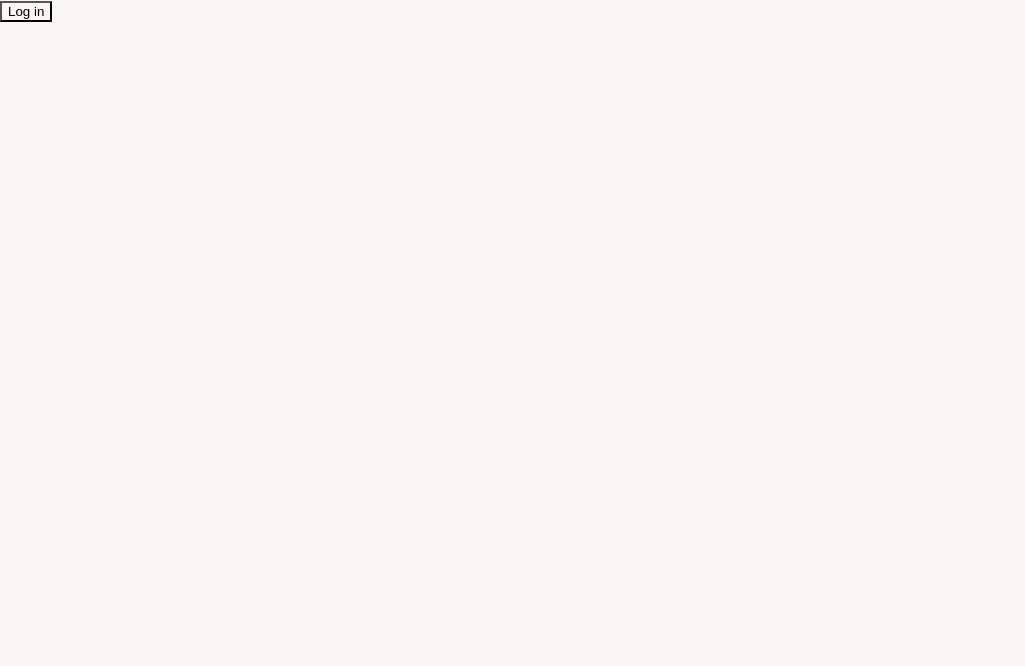
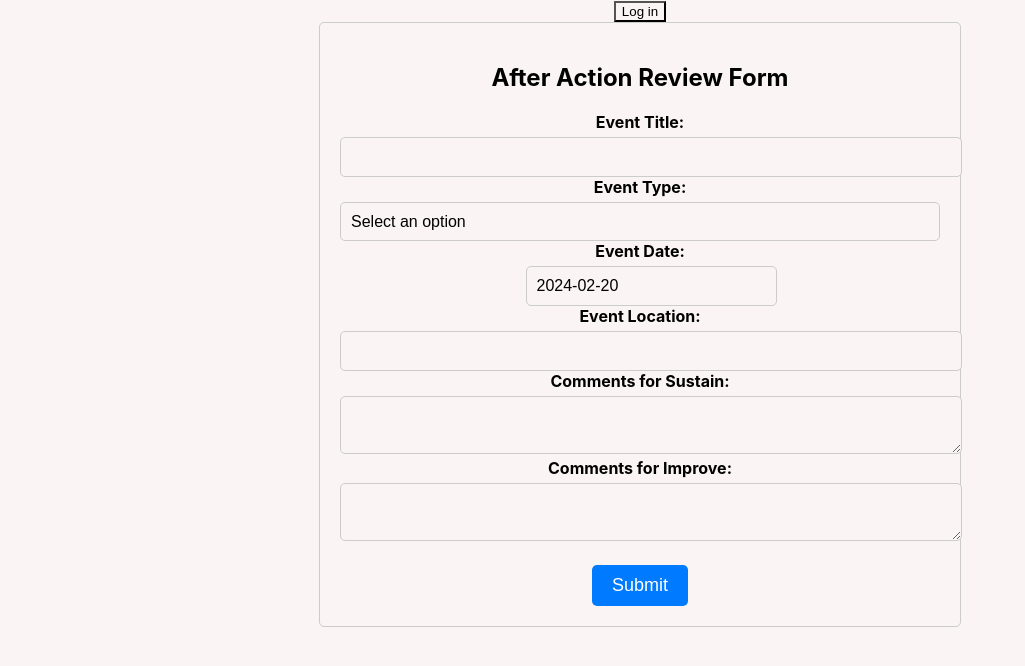
Before and after one commit to WalkerB20/Lessons-Learned-Central, a React (Create React App) app in the folder Client/: page /aar in a window 1280 px wide. Shown: the top 666 px of the page, without its empty margins (0-1025 px from the left). Built offline with nearby package versions, Linux system fonts and the light colour scheme.

Commit message:
21FEB commit with AARComponent built out. Additional CSS and functionality needed.

```diff
--- a/Client/package.json
+++ b/Client/package.json
@@ -9,7 +9,9 @@
     "@testing-library/user-event": "^13.5.0",
     "docker": "^1.0.0",
     "react": "^18.2.0",
+    "react-datepicker": "^6.1.0",
     "react-dom": "^18.2.0",
+    "react-icons": "^5.0.1",
     "react-router-dom": "^6.22.1",
     "react-scripts": "^5.0.1",
     "web-vitals": "^2.1.4"
--- a/Client/src/App.js
+++ b/Client/src/App.js
@@ -1,26 +1,24 @@
 
+import { BrowserRouter as Router, Routes, Route } from 'react-router-dom';
 import './components/styles/App.css';
 // import Footer from './components/Footer';
 // import Navbar from './components/Navbar';
-
 // import Home from './components/Home';
+import AARComponent from './components/AARComponent';
 import NavbarLogin from './components/NavbarLogin';
 import './components/styles/App.css';
+import Home from './components/Home';
 
-function App() {
+export default function App() {
   return (
-    <>
-    <NavbarLogin />
-    <div className="App">
-      {/* <Navbar /> */}
-      <header className="App-header">
-        {/* <Home /> */}
-      </header>
-      {/* <Footer /> */}
-
-    </div>
-        </>
+    <Router>
+      <div className="App">
+        <NavbarLogin />
+          <Routes>
+            <Route path="/aar" element={<AARComponent />} />
+            <Route exact path="/" element={<Home />} />
+          </Routes>
+      </div>
+    </Router>
   );
 }
-
-export default App;
--- a/Client/src/components/AARComponent/index.jsx
+++ b/Client/src/components/AARComponent/index.jsx
@@ -1,14 +1,228 @@
+import React, { useState } from 'react';
+import DatePicker from 'react-datepicker';
+import 'react-datepicker/dist/react-datepicker.css';
+import styles from '../styles/AARComponent.css';
 
-const AARComponent = () => {
+export default function AARComponent() {
+  const [formData, setFormData] = useState({
+    eventTitle: '',
+    eventType: '',
+    eventLocation: '',
+    commentsSustain: '',
+    commentsImprove: '',
+    additionalOptions: '',//needed for the extra input field
+    eventDate: new Date()//for the calendar
+  });
+
+  const handleChange = (e) => {
+    console.log('handleChange called');//console to debug
+    const { name, value } = e.target;
+    console.log('Name:', name, 'Value:', value);//console to debug
+    if (name === 'eventType') {
+    setFormData({
+      ...formData,
+      [name]: value,
+      additionalOptions: '',
+      eventDate: new Date()
+    });
+  } else {
+    setFormData({
+      ...formData,
+      [name]: value
+    });
+  }
+};
+
+  const handleSubmit = (e) => {
+    e.preventDefault();
+    // Handles the form submission
+    console.log('Form submitted:', formData);
+    // Form reset after submission
+    setFormData({
+      eventTitle: '',
+      eventType: '',
+      eventDate: '',
+      eventLocation: '',
+      commentsSustain: '',
+      commentsImprove: '',
+      additionalOptions: '' //needed for the extra input field
+    });
+  };
+
+  const handleDateChange = (date) => {
+    setFormData({
+      ...formData,
+      eventDate: date
+    });
+  };
+
+  const renderAdditionalOptions = () => {
+    switch (formData.eventType) {
+      case 'Range':
+        return (
+          <>
+            <option value="M4">M4</option>
+            <option value="240B">240B</option>
+            <option value="320">320</option>
+            <option value="M9">M9</option>
+            <option value="Other">Other</option>
+              {/* {/* {formData.additionalOptions === 'Other' ? (
+              <input
+                type="text"
+                name="additionalOptions"
+                value={formData.additionalOptions}
+                onChange={handleChange} */}
+              {/* />
+            ) : null} */}
+          </>
+        );
+
+      case 'Deployment':
+        return (
+          <>
+            <option value="GCC">GCC</option>
+            <option value="Pre-deployment">Pre-deployment</option>
+            <option value="Packinglist">Packing List</option>
+            <option value="Equipment">Equipment</option>
+            <option value="Post-deployment">Post-deployment</option>
+            <option value="Other">Other</option>
+            {/* {/* {formData.additionalOptions === 'Other' ? (
+              <input
+                type="text"
+                name="additionalOptions"
+                value={formData.additionalOptions}
+                onChange={handleChange}
+              />
+            ) : null} */}
+          </>
+        );
+
+        case 'FTX':
+          return (
+            <>
+              <option value="TNGSite">Training Site</option>
+              <option value="Logistics">Logistics</option>
+              <option value="TNGModules">Training Modules</option>
+              <option value="LeadUpTraining">Lead-up Training</option>
+              <option value="Packinglist">Packing List</option>
+              <option value="Other">Other</option>
+              {/* {formData.additionalOptions === 'Other' ? (
+                <input
+                  type="text"
+                  name="additionalOptions"
+                  value={formData.additionalOptions}
+                  onChange={handleChange}
+                />
+              ) : null} */}
+            </>
+          );
+
+          case 'Equipment':
+            return (
+              <>
+                <option value="EquipmentType">Equipment Type</option>
+                <option value="EquipmentStatus">Equipment Status</option>
+                {/* {formData.additionalOptions === 'Other' ? (
+                  <input
+                    type="text"
+                    name="additionalOptions"
+                    value={formData.additionalOptions}
+                    onChange={handleChange}
+                  />
+                ) : null} */}
+              </>
+            );
+            case 'AirborneOps':
+              return (
+                <>
+                  <option value="JumpManifest">Jump Manifest</option>
+                  <option value="JumpStatus">Jump Status</option>
+                  <option value="JumpEquipment">Jump Equipment</option>
+                  <option value="JumpSafety">Jump Safety</option>
+                  <option value="JumpmasterRehearsals">Jumpmaster Rehearsals</option>
+                  <option value="JMPI">JMPI</option>
+                  {/* {formData.additionalOptions === 'Other' ? (
+                    <input
+                      type="text"
+                      name="additionalOptions"
+                      value={formData.additionalOptions}
+                      onChange={handleChange}
+                    />
+                  ) : null} */}
+                </>
+              );
+            case 'Other':
+              return (
+                <>
+                  <option value="Other">Other</option>
+                    {/* {formData.additionalOptions === 'Other' ? (
+                      <input
+                        type="text"
+                        name="additionalOptions"
+                        value={formData.additionalOptions}
+                        onChange={handleChange}
+                      />
+                    ) : null} */}
+                </>
+              );
+
+      default:
+        return null;
+    }
+  };
 
   return (
-    <div className="aarComponent">
-      <div className="aarHeader">
-        <h1>AFTER ACTION REVIEW (AAR)</h1>
-      </div>
+    <div className="aarForm">
+      <h2>After Action Review Form</h2>{/*can change name to whatever*/}
+      <form onSubmit={handleSubmit}>
+        <div className="form-group">
 
+          <label>Event Title:</label>
+          <input type="text" name="eventTitle" value={formData.eventTitle} onChange={handleChange} />
+
+          <label>Event Type:</label>
+          {/* <div className="event-type-select"> */}
+            <select name="eventType" value={formData.eventType} onChange={handleChange}>
+              <option value="Select">Select an option</option>
+              <option value="Range">Range</option>
+              <option value="Deployment">Deployment</option>
+              <option value="FTX">FTX</option>
+              <option value="Equipment">Equipment</option>
+              <option value="AirborneOps">Airborne Operations</option>
+              <option value="Other">Other</option>
+            </select>
+            {/* <span className="helper-text">Please select the type of event</span> */}
+          {/* </div> */}
+          {formData.eventType && (
+            <>
+              <label>Additional Options:</label> {/*can change name to whatever*/}
+              <select name="additionalOptions" onChange={handleChange}>
+                <option value="">Select...</option>
+                {renderAdditionalOptions()}
+              </select>
+            </>
+          )}
+
+          <label>Event Date:</label>
+          <DatePicker
+            selected={formData.eventDate}
+            onChange={handleDateChange}
+            dateFormat="yyyy-MM-dd" // Adjust date format as needed
+            className={styles.datePicker}
+          />
+
+          <label>Event Location:</label>
+          <input type="text" name="eventLocation" value={formData.eventLocation} onChange={handleChange} />
+
+          <label>Comments for Sustain:</label>
+          <textarea name="commentsSustain" value={formData.commentsSustain} onChange={handleChange}></textarea>
+
+          <label>Comments for Improve:</label>
+          <textarea name="commentsImprove" value={formData.commentsImprove} onChange={handleChange}></textarea>
+
+        </div>
+        <button type="submit">Submit</button>
+      </form>
     </div>
-  )
-}
-
-export default AARComponent;
+  );
+};
--- a/Client/src/components/Home/index.jsx
+++ b/Client/src/components/Home/index.jsx
@@ -1,6 +1,5 @@
 import Feed from '../Feed';
 import Navbar from '../Navbar';
-import AARComponent from '../AARComponent';
 import '../styles/App.css';
 
 
@@ -9,7 +8,6 @@ const Home = () => {
     <div className="home">
       <Navbar />
       <Feed />
-      <AARComponent />
     </div>
 
   )
--- a/Client/src/components/Navbar/index.jsx
+++ b/Client/src/components/Navbar/index.jsx
@@ -1,14 +1,13 @@
-import AAR from '../AAR';
+
+import { Link } from 'react-router-dom';
 import Search from '../Search';
 import '../styles/Navbar.css';
 
-const Navbar = () => {
+export default function Navbar() {
   return (
     <nav className="navbar">
-      <AAR />
-      <Search />
+      <Link to="/aar" className="aar">AAR</Link>
+        <Search />
     </nav>
-  )
-}
-
-export default Navbar;
+  );
+};
--- /dev/null
+++ b/Client/src/components/styles/AARComponent.css
@@ -0,0 +1,73 @@
+
+.aarForm {
+  max-width: 600px;
+  margin: 0 auto;
+  padding: 20px;
+  border: 1px solid #ccc;
+  border-radius: 5px;
+}
+
+.aarForm h2 {
+  font-size: 24px;
+  margin-bottom: 20px;
+}
+
+.aarForm .form-group {
+  margin-bottom: 20px;
+}
+
+.aarForm label {
+  display: block;
+  margin-bottom: 5px;
+  font-weight: bold;
+}
+
+.aarForm input[type="text"],
+.aarForm select,
+.aarForm textarea {
+  width: 100%;
+  padding: 10px;
+  font-size: 16px;
+  border: 1px solid #ccc;
+  border-radius: 5px;
+}
+
+.aarForm select {
+  appearance: none;
+}
+
+.aarForm button {
+  padding: 10px 20px;
+  font-size: 18px;
+  background-color: #007bff;
+  color: #fff;
+  border: none;
+  border-radius: 5px;
+  cursor: pointer;
+}
+
+.aarForm button:hover {
+  background-color: #0056b3;
+}
+
+/* .event-type-select {
+  position: relative;
+}
+
+.event-type-select .helper-text {
+  position: absolute;
+  top: 100%;
+  left: 0;
+  font-size: 12px;
+  color: #999;
+} */
+
+.datePicker {
+  display: flex;
+  justify-content: center;
+  width: 100%;
+  padding: 10px;
+  font-size: 16px;
+  border: 1px solid #ccc;
+  border-radius: 5px;
+}
--- a/Client/src/index.js
+++ b/Client/src/index.js
@@ -2,7 +2,6 @@ import React from 'react';
 import ReactDOM from 'react-dom/client';
 import './components/styles/index.css';
 import App from './App';
-// import { BrowserRouter as Router } from 'react-router-dom';
 
 const root = ReactDOM.createRoot(document.getElementById('root'));
 root.render(
```
Also changed, not shown: Client/src/components/AAR/index.jsx (+6 -6 lines), Client/src/components/Footer/index.jsx (+14 -0 lines), Client/src/components/styles/Navbar.css (+6 -1 lines), package.json (added, +8 -0 lines), Client/src/components/Login/index.jsx (indentation only), 2 other files (tests, documents, lock files or other folders).
